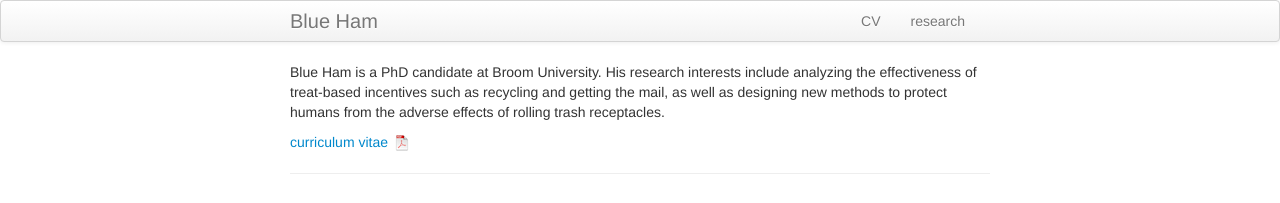
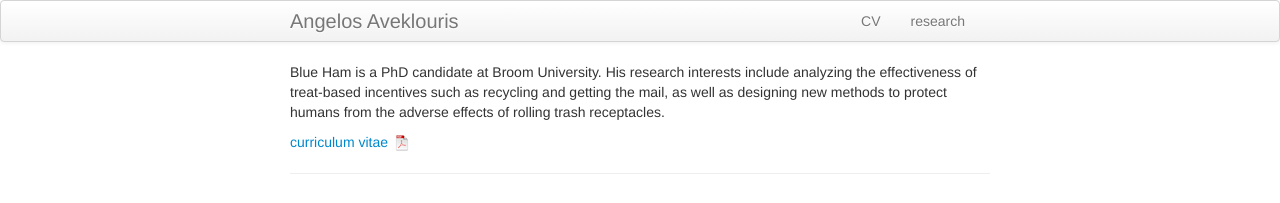
Before and after one commit to Angelos90/Angelos90.github.io, a Jekyll site: the page built from index.md, in a window 1280 px wide. Shown: the top 203 px of the page. Built offline with Jekyll 4.4.1, drawn with Linux system fonts in a browser that asks for light colours.

Commit message:
Update _config.yml

```diff
--- a/_config.yml
+++ b/_config.yml
@@ -8,14 +8,14 @@ highlighter: rouge
 # Themes are encouraged to use these universal variables
 # so be sure to set them if your theme uses them.
 #
-title : Blue Ham
+title : Angelos Aveklouris
 author :
-  name : Marisa Carlos
-  email : mbc96@cornell.edu
-  github : mbcarlos
-  twitter : MarisaBriCarlos
+  name : Angelos Aveklouris
+  email : angelos.aveklouris@chicagobooth.edu
+#  github : Angelos90
+ # twitter : MarisaBriCarlos
 
-production_url : http://marisabriana.github.io
+production_url : http://Angelos90.github.io
 
 # Tell Github to use the kramdown markdown interpreter
 # (see https://help.github.com/articles/migrating-your-pages-site-from-maruku)
```
